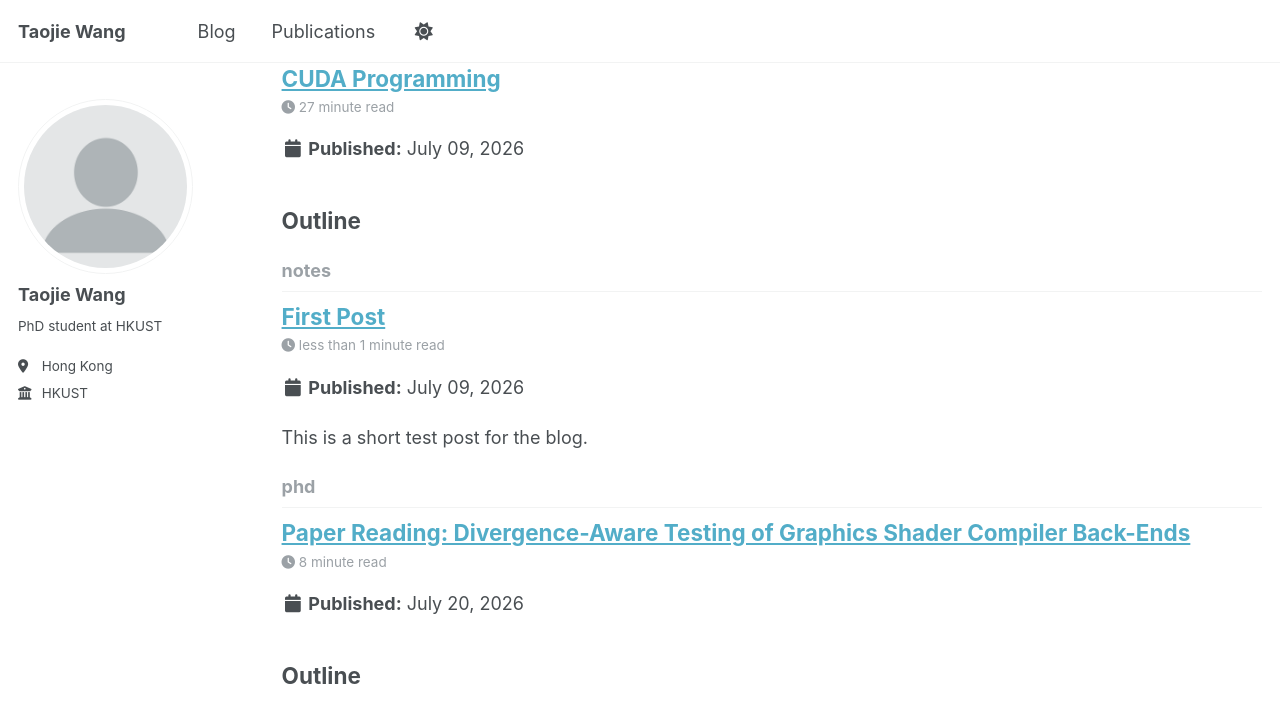
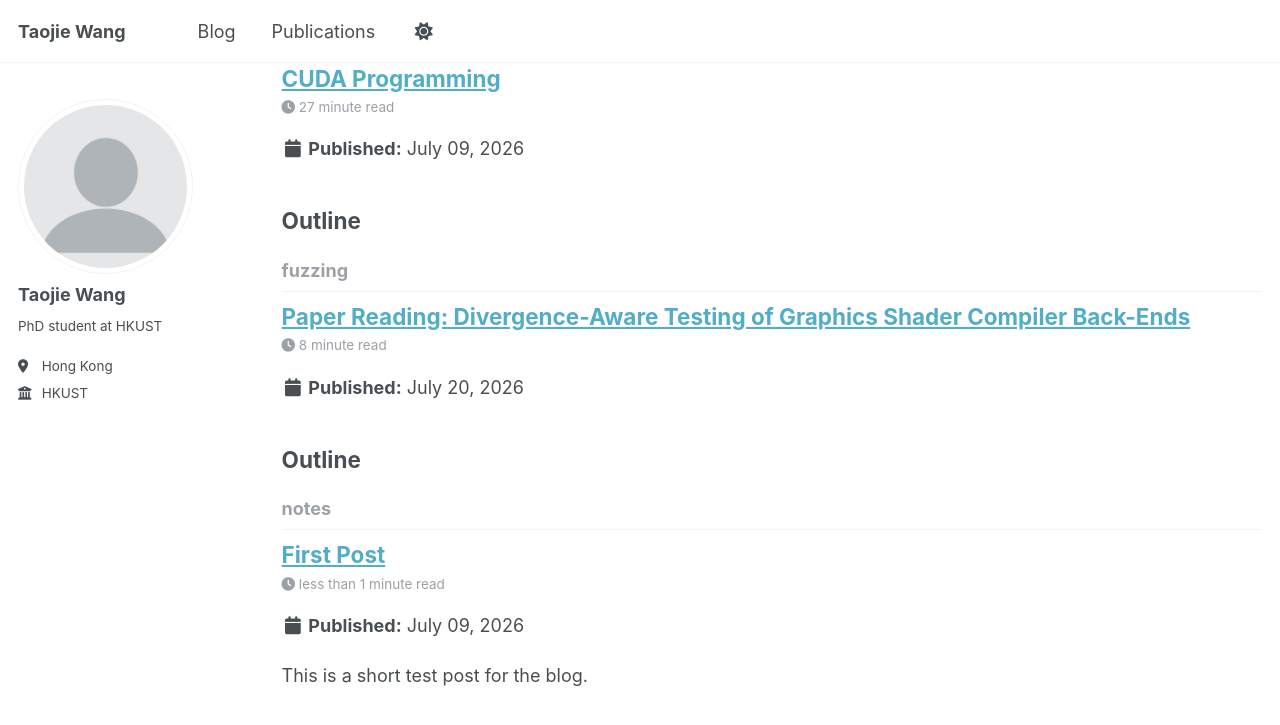
Before and after one commit to dequeueing/dequeueing.github.io, a Jekyll site: the page built from _pages/tag-archive.html, in a window 1280 px wide and 900 px high, scrolled down 876 px. Shown: the top 725 px of the window. Built offline with Jekyll 4.4.1, drawn with Linux system fonts in a browser that asks for light colours.

Commit message:
Update divergence testing post tag

```diff
--- a/_posts/2026-07-20-divergence-aware-testing.md
+++ b/_posts/2026-07-20-divergence-aware-testing.md
@@ -2,7 +2,7 @@
 title: "Paper Reading: Divergence-Aware Testing of Graphics Shader Compiler Back-Ends"
 date: 2026-07-20
 tags:
-  - phd
+  - fuzzing
 ---
 
 ## Outline {#outline}
```
